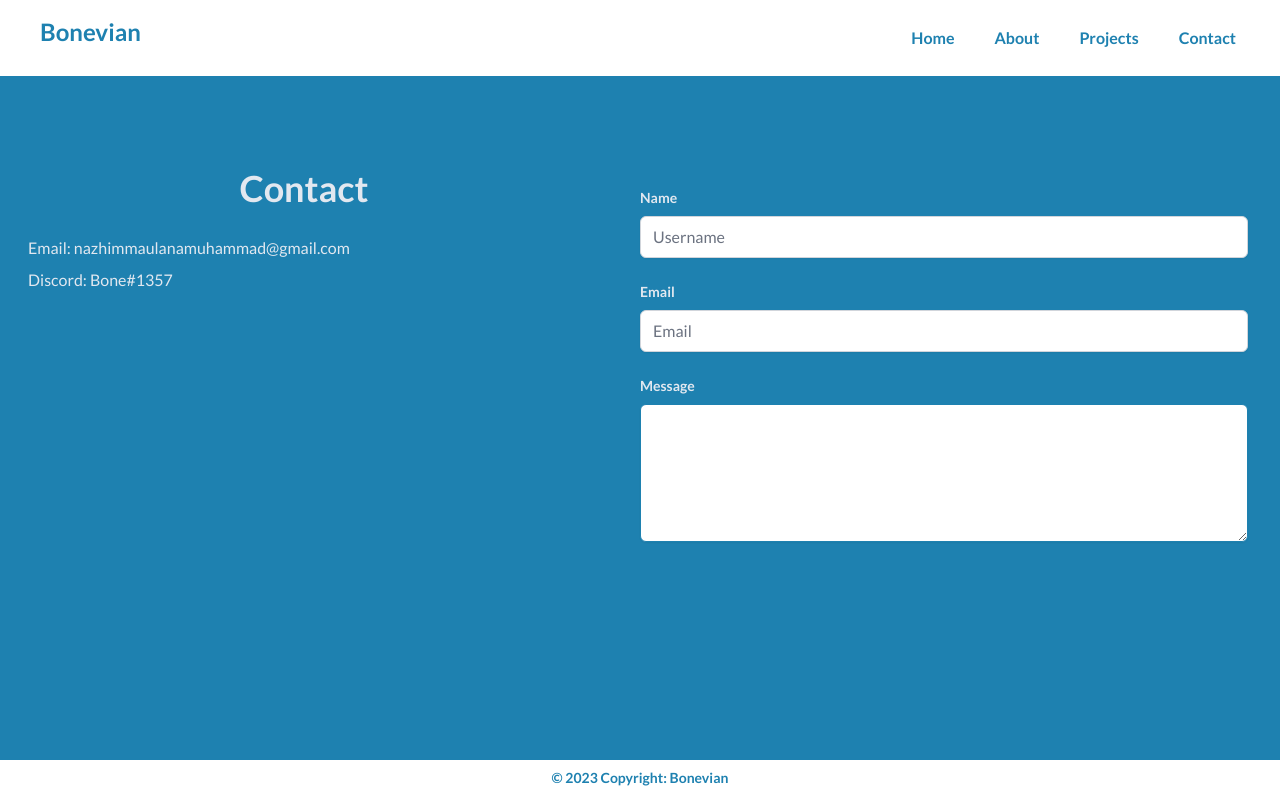
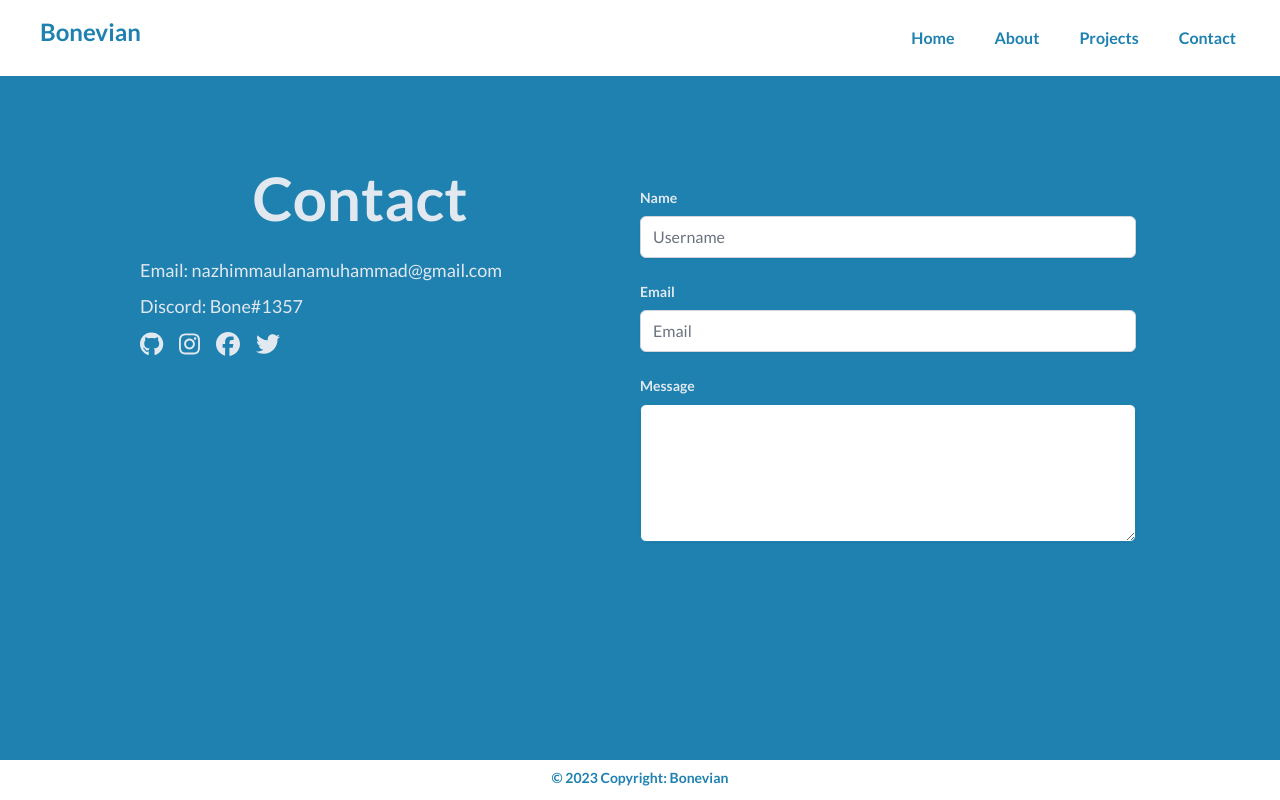
Before and after one commit to MuhammadNazhimMaulana/bonevian-portofolio, a React (Create React App) app: page /contact in a window 1280 px wide. Built offline with nearby package versions, Linux system fonts and the light colour scheme.

Commit message:
Contact Page View Done

```diff
--- a/package.json
+++ b/package.json
@@ -3,6 +3,10 @@
   "version": "0.1.0",
   "private": true,
   "dependencies": {
+    "@fortawesome/fontawesome-svg-core": "^6.2.1",
+    "@fortawesome/free-brands-svg-icons": "^6.2.1",
+    "@fortawesome/free-solid-svg-icons": "^6.2.1",
+    "@fortawesome/react-fontawesome": "^0.2.0",
     "@testing-library/jest-dom": "^5.16.5",
     "@testing-library/react": "^13.4.0",
     "@testing-library/user-event": "^13.5.0",
--- a/src/pages/Contact.js
+++ b/src/pages/Contact.js
@@ -1,25 +1,33 @@
 import { Link } from 'react-router-dom';
+import { FontAwesomeIcon } from '@fortawesome/react-fontawesome'
+import { faFacebook, faGithub, faInstagram, faTwitter } from '@fortawesome/free-brands-svg-icons'
 
 const Contact = () => {
     return (
-        <div className="mb-auto mt-4 md:mt-20 text-slate-200 md:flex">
-            <div class="md:flex-1">
-                <h1 className="text-center text-xl md:text-4xl mt-3 mb-7 font-bold">Contact</h1>
-                <p className="ml-7 mb-2">Email: nazhimmaulanamuhammad@gmail.com</p>
-                <p className="ml-7 mb-2">Discord: Bone#1357</p>
+        <div className="mb-auto mt-4 md:mt-20 text-slate-200 md:flex lg:px-28">
+            <div className="md:flex-1">
+                <p className="text-center text-5xl md:text-6xl mt-3 mb-7 font-bold">Contact</p>
+                <p className="ml-7 mb-2 text-lg">Email: nazhimmaulanamuhammad@gmail.com</p>
+                <p className="ml-7 mb-2 text-lg">Discord: Bone#1357</p>
+                <span className="ml-7 mt-2 mb-2 text-2xl">
+                    <Link to="http://github.com/MuhammadNazhimMaulana" target="_blank"><FontAwesomeIcon icon={faGithub} className="mr-4 hover:text-white" /></Link>
+                    <Link to="https://www.instagram.com/nazhimmaulana/" target="_blank"><FontAwesomeIcon icon={faInstagram} className="mr-4 hover:text-white" /></Link>
+                    <Link to="https://www.facebook.com/nazhim.maulana.3" target="_blank"><FontAwesomeIcon icon={faFacebook} className="mr-4 hover:text-white" /></Link>
+                    <Link to="https://twitter.com/NazhimMaulana" target="_blank"><FontAwesomeIcon icon={faTwitter} className="mr-4 hover:text-white" /></Link>
+                </span>
             </div>
 
             <div className="md:flex-1 p-8">
                 <div className="block mb-6">
-                    <label className="block text-slate-200 text-sm font-bold mb-2" for="username">Name</label>
+                    <label className="block text-slate-200 text-sm font-bold mb-2" htmlFor="username">Name</label>
                     <input className="mt-1 block text-primary w-full rounded-md border-gray-300 shadow-sm focus:border-primary" id="username" type="text" placeholder="Username" />
                 </div>
                 <div className="block mb-6">
-                    <label className="block text-slate-200 text-sm font-bold mb-2" for="email">Email</label>
+                    <label className="block text-slate-200 text-sm font-bold mb-2" htmlFor="email">Email</label>
                     <input className="mt-1 block text-primary w-full rounded-md border-gray-300 shadow-sm focus:border-primary" id="email" type="email" placeholder="Email" />
                 </div>
                 <div className="block mb-6">
-                    <label className="block text-slate-200 text-sm font-bold mb-2" for="email">Message</label>
+                    <label className="block text-slate-200 text-sm font-bold mb-2" htmlFor="email">Message</label>
                     <textarea className="mt-1 block w-full rounded-md border-primary shadow-sm focus:border-primary" name="message" id="message" cols="30" rows="5"></textarea>
                 </div>
             </div>
```
Also changed, not shown: 1 other file (tests, documents, lock files or other folders).
